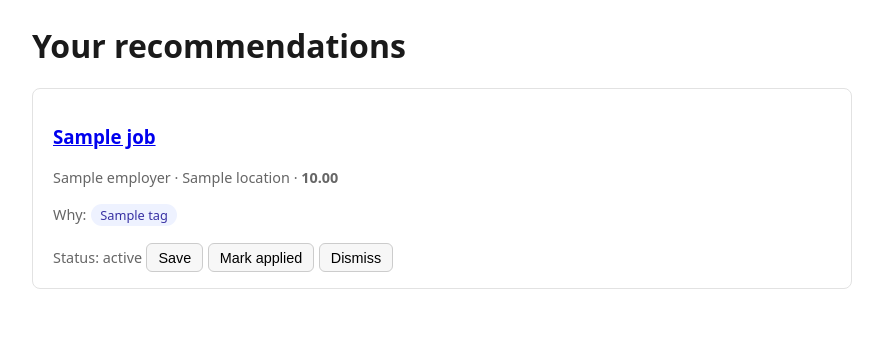
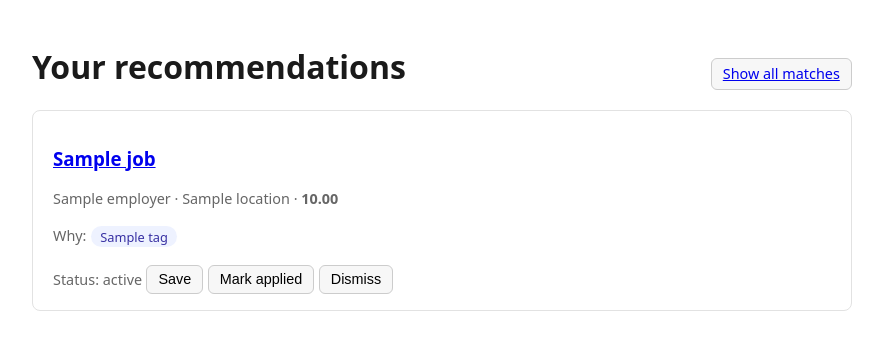
Before and after one commit to yash10019coder/JOB-BORG, a Django app: template templates/web/recommendations.html in a window 1280 px wide. Shown: the part 69-419 px from the top of the page, without its empty margins (198-1081 px from the left). Run offline with Django 3.2, Linux system fonts and the light colour scheme; the template is opened without the code that fills it: most values are stand-ins (such as "Sample title", 1, 10 or a date in 2020).

Commit message:
feat(web): add 'show all matches' toggle on recommendations page
Default view stays recommended-only; ?all=1 shows every scored match for the
user (including below-threshold), each card labelled, dismissed still hidden.

```diff
--- a/templates/web/_job_card.html
+++ b/templates/web/_job_card.html
@@ -8,6 +8,9 @@
         {{ job.employer.name }}
         {% if job.is_remote %}&middot; Remote{% elif job.location %}&middot; {{ job.location }}{% endif %}
         &middot; <span class="score">{{ match.match_score|floatformat:2 }}</span>
+        {% if show_all and match.match_status != "recommended" %}
+            <span class="tag" style="background:#f3f4f6; color:#6b7280;">below threshold</span>
+        {% endif %}
     </p>
 
     {% if match.matched_tags %}
--- a/templates/web/recommendations.html
+++ b/templates/web/recommendations.html
@@ -1,21 +1,37 @@
 {% extends "base.html" %}
 {% block title %}Recommendations — JobBorg{% endblock %}
 {% block content %}
-<h1>Your recommendations</h1>
+<div style="display:flex; align-items:baseline; gap:1rem;">
+    <h1 style="flex:1;">{% if show_all %}All matches{% else %}Your recommendations{% endif %}</h1>
+    {% if show_all %}
+        <a class="btn" href="{% url 'recommendations' %}">Show recommended only</a>
+    {% else %}
+        <a class="btn" href="{% url 'recommendations' %}?all=1">Show all matches</a>
+    {% endif %}
+</div>
+{% if show_all %}
+<p class="muted">Showing every scored job for you, including those below the recommendation threshold.</p>
+{% endif %}
 
 {% if page_obj and page_obj.object_list %}
     {% for match in page_obj %}
-        {% include "web/_job_card.html" with match=match %}
+        {% include "web/_job_card.html" with match=match show_all=show_all %}
     {% endfor %}
 
     {% if page_obj.has_other_pages %}
     <nav class="muted">
-        {% if page_obj.has_previous %}<a href="?page={{ page_obj.previous_page_number }}">&larr; Prev</a>{% endif %}
+        {% if page_obj.has_previous %}<a href="?page={{ page_obj.previous_page_number }}{% if show_all %}&all=1{% endif %}">&larr; Prev</a>{% endif %}
         <span>Page {{ page_obj.number }} of {{ page_obj.paginator.num_pages }}</span>
-        {% if page_obj.has_next %}<a href="?page={{ page_obj.next_page_number }}">Next &rarr;</a>{% endif %}
+        {% if page_obj.has_next %}<a href="?page={{ page_obj.next_page_number }}{% if show_all %}&all=1{% endif %}">Next &rarr;</a>{% endif %}
     </nav>
     {% endif %}
 {% else %}
-    <p class="muted">No recommendations yet. <a href="{% url 'profile' %}">Set your profile criteria</a> and check back after the next ingestion cycle.</p>
+    <p class="muted">
+        {% if show_all %}
+            No scored jobs yet. <a href="{% url 'profile' %}">Set your profile criteria</a> and check back after the next ingestion cycle.
+        {% else %}
+            No recommendations above the threshold yet. Try <a href="?all=1">showing all matches</a>, or <a href="{% url 'profile' %}">refine your profile</a>.
+        {% endif %}
+    </p>
 {% endif %}
 {% endblock %}
```
Also changed, not shown: apps/web/tests/test_recommendations.py (+27 -1 lines), apps/web/views.py (+14 -7 lines).
